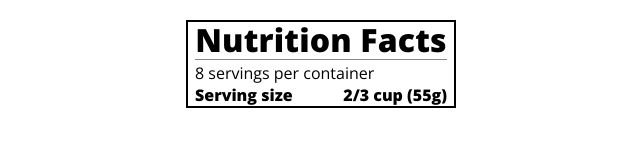
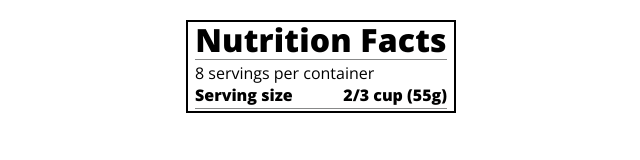
Before and after one commit to elisfreire1/Project007-NutritionLabel, a plain HTML site: page index.html in a window 1280 px wide. Shown: the whole page, without its empty margins (319-959 px from the left). Drawn offline with nearby package versions, Linux system fonts and the light colour scheme.

Commit message:
create a div with .divider .large

```diff
--- a/index.html
+++ b/index.html
@@ -17,6 +17,9 @@
             <p>8 servings per container</p>
             <p class="bold">Serving size <span>2/3 cup (55g)</span></p>
         </header>
+        <div class="divider large">
+
+        </div>
     </div>
 
 </body>
```
